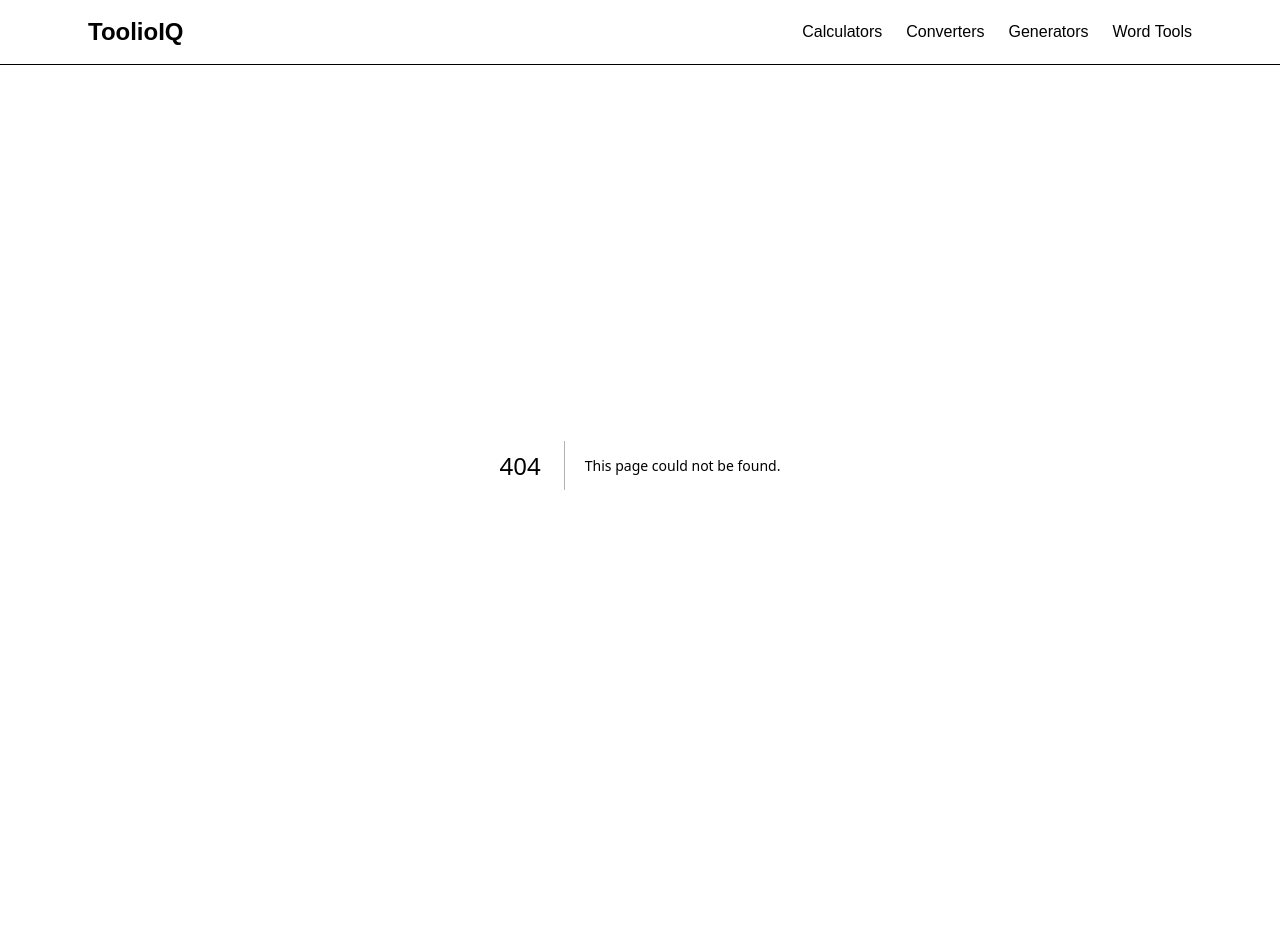
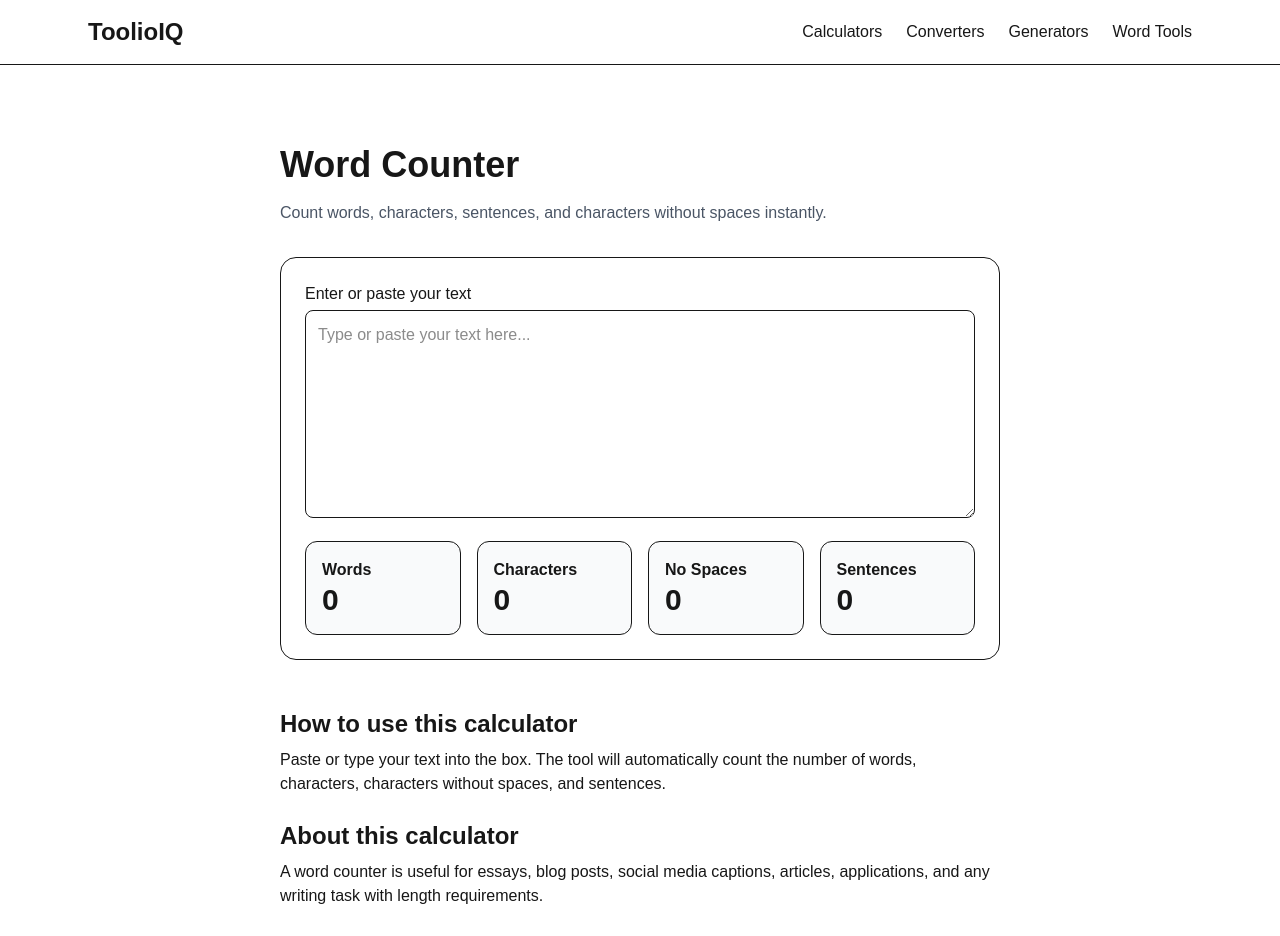
Before and after one commit to toolioiq/toolioiq, a Next.js app: page /word-tools/word-counter in a window 1280 px wide. Before the commit this address had no page. Shown: the top 936 px of the page. Built offline with nearby package versions, Linux system fonts and the light colour scheme.

Commit message:
Add word counter

```diff
--- a/app/page.tsx
+++ b/app/page.tsx
@@ -48,14 +48,17 @@ export default function Home() {
             </p>
           </Link>
 
-          <div className="border rounded-xl p-6">
+          <Link
+            href="/word-tools"
+            className="border rounded-xl p-6 hover:bg-gray-50"
+          >
             <h2 className="font-bold text-lg mb-2">
               Word Tools
             </h2>
             <p>
               Scramblers, counters, and text utilities.
             </p>
-          </div>
+          </Link>
 
         </div>
       </section>
--- /dev/null
+++ b/app/word-tools/page.tsx
@@ -0,0 +1,19 @@
+import Link from "next/link";
+
+export default function WordToolsPage() {
+  return (
+    <main className="max-w-6xl mx-auto px-6 py-20">
+      <h1 className="text-4xl font-bold mb-8">Word Tools</h1>
+
+      <div className="grid gap-6">
+        <Link
+          href="/word-tools/word-counter"
+          className="border rounded-xl p-6 hover:bg-gray-50"
+        >
+          <h2 className="text-xl font-semibold">Word Counter</h2>
+          <p>Count words, characters, and sentences instantly.</p>
+        </Link>
+      </div>
+    </main>
+  );
+}
--- /dev/null
+++ b/app/word-tools/word-counter/page.tsx
@@ -0,0 +1,68 @@
+import type { Metadata } from "next";
+import WordCounter from "@/components/WordCounter";
+import CalculatorPageLayout from "@/components/CalculatorPageLayout";
+
+export const metadata: Metadata = {
+  title: "Word Counter | ToolioIQ",
+  description:
+    "Count words, characters, sentences, and characters without spaces with ToolioIQ's free word counter.",
+};
+
+export default function WordCounterPage() {
+  return (
+    <CalculatorPageLayout
+      title="Word Counter"
+      description="Count words, characters, sentences, and characters without spaces instantly."
+      howToUse={
+        <p>
+          Paste or type your text into the box. The tool will automatically count
+          the number of words, characters, characters without spaces, and
+          sentences.
+        </p>
+      }
+      explanation={
+        <p>
+          A word counter is useful for essays, blog posts, social media captions,
+          articles, applications, and any writing task with length requirements.
+        </p>
+      }
+      faqs={
+        <>
+          <h3 className="font-semibold mt-4">Is this word counter free?</h3>
+          <p>Yes. This word counter is completely free to use.</p>
+
+          <h3 className="font-semibold mt-4">
+            Does this count characters too?
+          </h3>
+          <p>
+            Yes. It counts total characters and characters excluding spaces.
+          </p>
+
+          <h3 className="font-semibold mt-4">
+            Do I need to click a button?
+          </h3>
+          <p>No. The counts update automatically as you type or paste text.</p>
+        </>
+      }
+      relatedTools={[
+        {
+          title: "Password Generator",
+          href: "/generators/password-generator",
+          description: "Generate secure passwords instantly.",
+        },
+        {
+          title: "Random Number Generator",
+          href: "/generators/random-number-generator",
+          description: "Generate random numbers between any range.",
+        },
+        {
+          title: "Percentage Calculator",
+          href: "/calculators/percentage-calculator",
+          description: "Calculate percentages quickly.",
+        },
+      ]}
+    >
+      <WordCounter />
+    </CalculatorPageLayout>
+  );
+}
--- /dev/null
+++ b/components/WordCounter.tsx
@@ -0,0 +1,59 @@
+"use client";
+
+import { useState } from "react";
+
+export default function WordCounter() {
+  const [text, setText] = useState("");
+
+  const words = text
+    .trim()
+    .split(/\s+/)
+    .filter(Boolean);
+
+  const wordCount = text.trim() === "" ? 0 : words.length;
+  const characterCount = text.length;
+  const characterCountNoSpaces = text.replace(/\s/g, "").length;
+  const sentenceCount =
+    text.trim() === ""
+      ? 0
+      : text.split(/[.!?]+/).filter((sentence) => sentence.trim()).length;
+
+  return (
+    <div className="border rounded-2xl p-6 space-y-4">
+      <div>
+        <label className="block font-medium mb-1">
+          Enter or paste your text
+        </label>
+
+        <textarea
+          value={text}
+          onChange={(e) => setText(e.target.value)}
+          className="border rounded-lg p-3 w-full min-h-52"
+          placeholder="Type or paste your text here..."
+        />
+      </div>
+
+      <div className="grid md:grid-cols-4 gap-4">
+        <div className="bg-gray-50 border rounded-xl p-4">
+          <h2 className="font-semibold">Words</h2>
+          <p className="text-3xl font-bold">{wordCount}</p>
+        </div>
+
+        <div className="bg-gray-50 border rounded-xl p-4">
+          <h2 className="font-semibold">Characters</h2>
+          <p className="text-3xl font-bold">{characterCount}</p>
+        </div>
+
+        <div className="bg-gray-50 border rounded-xl p-4">
+          <h2 className="font-semibold">No Spaces</h2>
+          <p className="text-3xl font-bold">{characterCountNoSpaces}</p>
+        </div>
+
+        <div className="bg-gray-50 border rounded-xl p-4">
+          <h2 className="font-semibold">Sentences</h2>
+          <p className="text-3xl font-bold">{sentenceCount}</p>
+        </div>
+      </div>
+    </div>
+  );
+}
```
